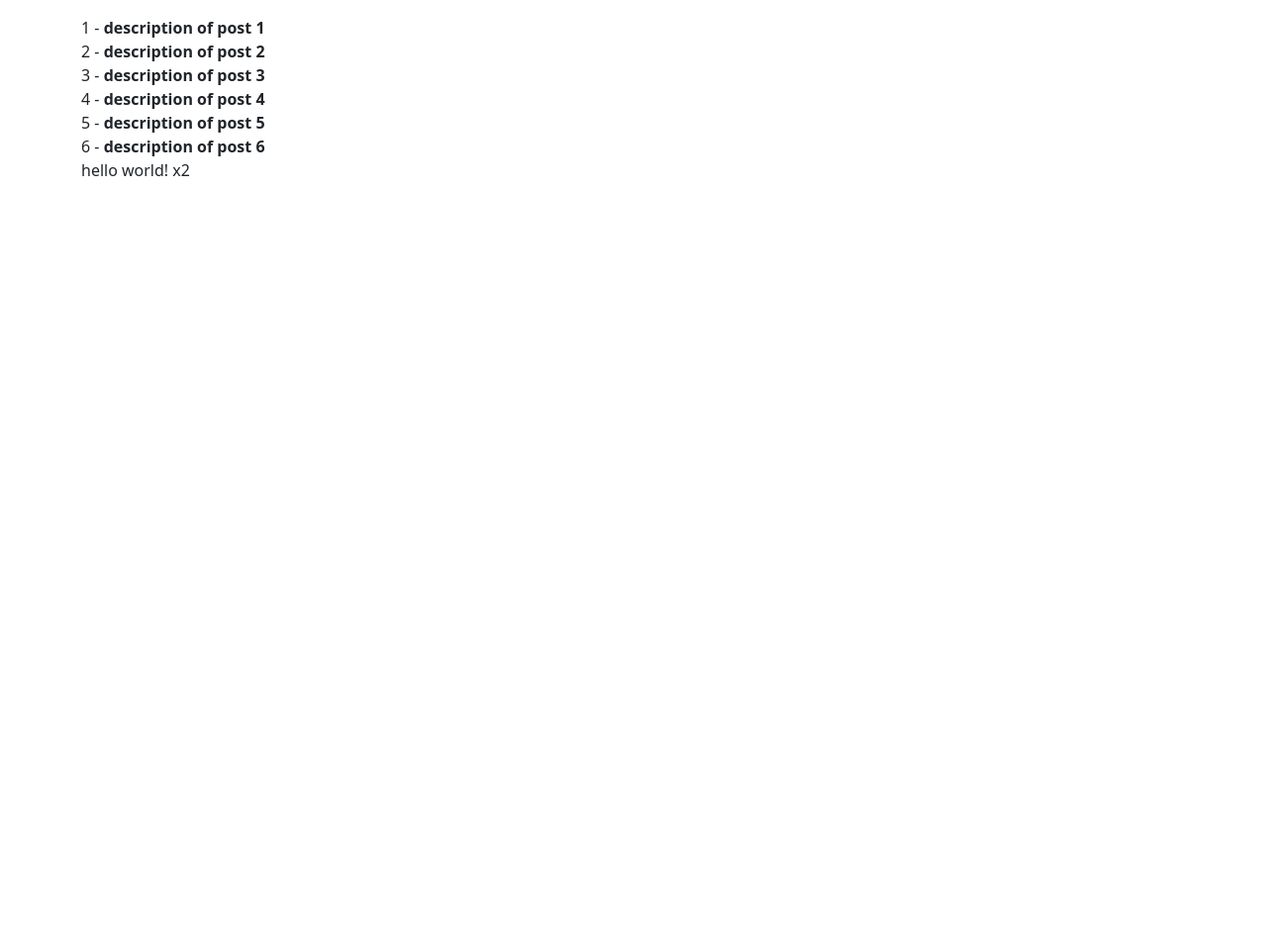
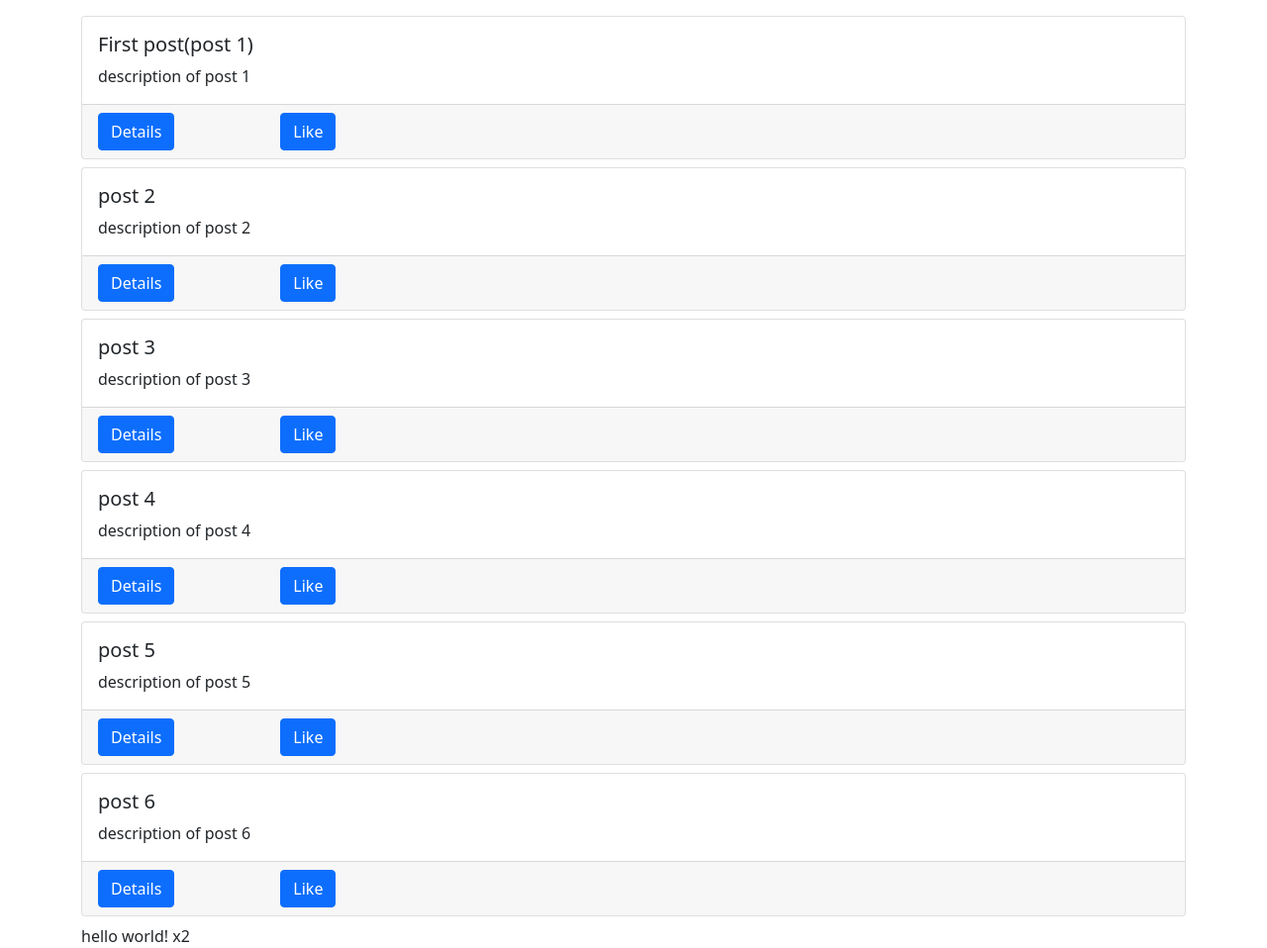
Before and after one commit to Andrew3369/A4-Network, a Django app: page / in a window 1280 px wide. Shown: the whole page at 99% size. Before the commit the page ends 178 px from the top, so only its background shows below. Run offline with Django 4.2, Linux system fonts and the light colour scheme; data comes from the database, SQL or seed files in the repository; some libraries are stand-ins or nearby versions.

Commit message:
Completed Chapter 10: Creating Posts Cards
- Used bootstrap to create a better ui for posts

```diff
--- a/dj_ajax/src/posts/static/posts/main.js
+++ b/dj_ajax/src/posts/static/posts/main.js
@@ -36,9 +36,23 @@ $.ajax({
             console.log(data)
             data.forEach(element => {
                 postsBox.innerHTML += `
-                    ${element.id} - <b>${element.body}</b><br>
+                <div class="card mb-2">
+                    <div class="card-body">
+                        <h5 class="card-title">${element.title}</h5>
+                        <p class="card-text">${element.body}</p>
+                    </div>
+                    <div class="card-footer">
+                            <div class="row">
+                                <div class="col-2">
+                                    <a href="#" class="btn btn-primary">Details</a>
+                                </div>
+                                <div class="col-2">
+                                    <a href="#" class="btn btn-primary">Like</a>
+                                </div>
+                            </div>
+                        </div>
+                </div>
                 `
-                //console.log(element)
             });
         }, 100)
     },
--- a/dj_ajax/src/posts/templates/posts/main.html
+++ b/dj_ajax/src/posts/templates/posts/main.html
@@ -14,7 +14,7 @@ posts
 <!-- {% for obj in qs %}
     {{obj.title}} -{{obj.body}} <br>
 {% endfor %} -->
-    <div id="spinner-box">
+    <div id="spinner-box" class="text-center">
         <div class="spinner-border" role="status"></div>
     </div>
 
```
